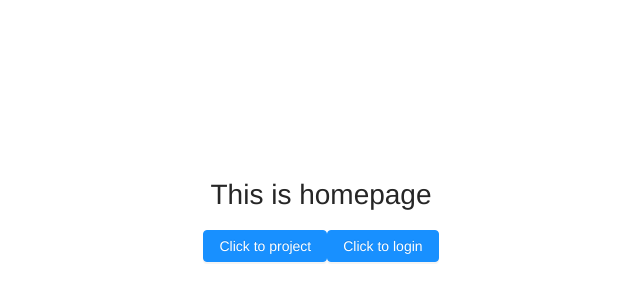
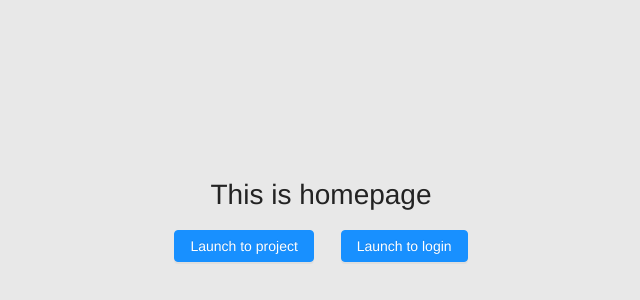
Before and after one commit to cyuamber/ovp-frontend, a Vue app: page /#/home in a window 1280 px wide. Shown: the part 182-482 px from the top of the page, without its empty margins (319-959 px from the left). Built offline with nearby package versions, Linux system fonts and the light colour scheme.

Commit message:
perf: change some details of the project

```diff
--- a/src/pages/Home.vue
+++ b/src/pages/Home.vue
@@ -1,9 +1,9 @@
 <template>
   <div class="homepage">
     <h1>This is homepage</h1>
-    <div>
-      <a-button type="primary" @click="turntopage">Click to project</a-button>
-      <a-button type="primary" @click="turntologin">Click to login</a-button>
+    <div class="homepage-buttons">
+      <a-button type="primary" @click="turntopage">Launch to project</a-button>
+      <a-button type="primary" @click="turntologin">Launch to login</a-button>
     </div>
   </div>
 </template>
@@ -27,10 +27,17 @@ export default {
 </script>
 <style lang="less" scoped>
 .homepage {
+  background: rgba(232, 232, 232);
   height: 100%;
   display: flex;
   flex-direction: column;
   justify-content: center;
   align-items: center;
+  .homepage-buttons {
+    width: 25%;
+    min-width: 320px;
+    display: flex;
+    justify-content: space-around;
+  }
 }
 </style>
--- a/src/pages/Login/Login.vue
+++ b/src/pages/Login/Login.vue
@@ -1,7 +1,7 @@
 <template>
   <div class="login">
     <h1>This is login page</h1>
-    <a-button type="primary" @click="turntopage">Click to login</a-button>
+    <a-button type="primary" @click="turntopage">Launch to project</a-button>
   </div>
 </template>
 
--- a/src/pages/TestPage.vue
+++ b/src/pages/TestPage.vue
@@ -1,8 +1,8 @@
 <template>
   <div class="about">
     <h1>This is a test page</h1>
-    <a-button type="primary" @click="getData">Get data</a-button>
-    <a-table :columns="columns" :dataSource="metaData" />
+    <a-button :loading="buttonloading" type="primary" @click="getData">Get data</a-button>
+    <a-table :columns="columns" :loading="tableloading" :dataSource="metaData" />
   </div>
 </template>
 
@@ -22,20 +22,28 @@ export default {
   mounted() {},
   data() {
     return {
+      buttonloading: false,
+      tableloading: false,
       metaData: null,
       columns
     };
   },
   methods: {
     getData() {
+      this.buttonloading = true;
+      this.tableloading = true;
       http
         .axiospost(API.test.testapi)
         .then(res => {
           console.log(res);
           this.metaData = res.result;
+          this.buttonloading = false;
+          this.tableloading = false;
         })
         .catch(err => {
           console.error(err);
+          this.buttonloading = false;
+          this.tableloading = false;
         });
     }
   }
--- a/src/utils/utils.js
+++ b/src/utils/utils.js
@@ -1,5 +1,6 @@
 
 export default {
+    // change the menu key to router path
     transformUrlpathstr(str) {
         let pathstr = str.toLowerCase().replace(/\s*/g, "");
         pathstr = pathstr.replace(/\/*/g, "")
```
Also changed, not shown: 1 other file (tests, documents, lock files or other folders).
